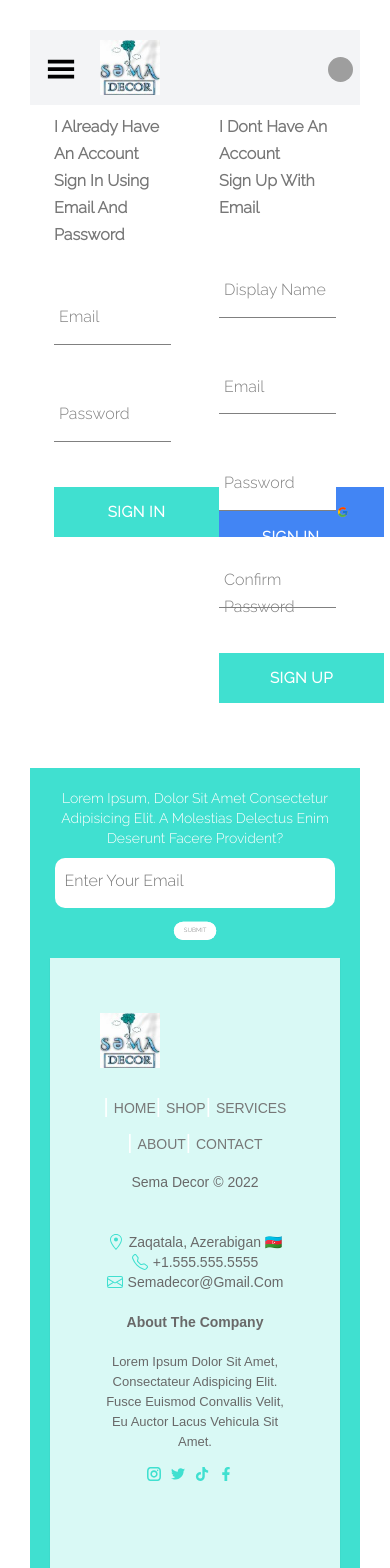
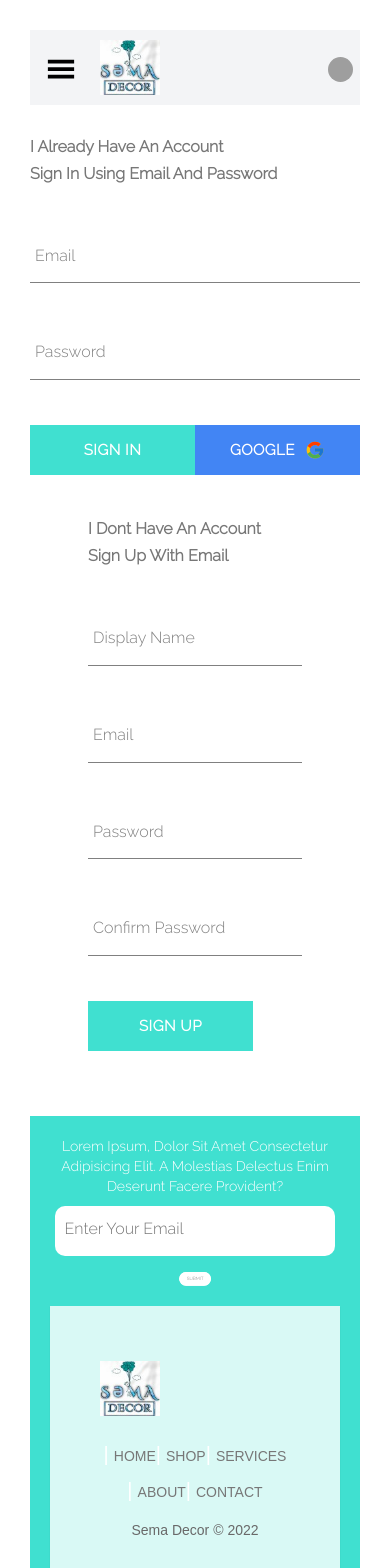
Before and after one commit to ahmedGad-dev/sema-decor-test-only, a React (Create React App) app: page /sign-in in a window 390 px wide. Shown: the top 1568 px of the page. Built offline with nearby package versions, Linux system fonts and the light colour scheme; no server answers; the database is empty; grey boxes are pictures that could not be loaded.

Commit message:
responive fixes

```diff
--- a/src/components/about/about.styles.scss
+++ b/src/components/about/about.styles.scss
@@ -8,6 +8,14 @@
     margin-top: 12rem;
     @include respond(tab-port) {
         padding: 10rem 0;
+    }
+
+    @media(max-width: 600px){
+        margin-top: 8rem;
+    }
+
+    @media(max-width: 400px){
+        margin-top: 2.5rem;
     }
 }
 
@@ -58,5 +66,5 @@
         @include respond(tab-port) {
             width: 100%;
         }
-    }
+      }
 }
--- a/src/components/card/card.styles.scss
+++ b/src/components/card/card.styles.scss
@@ -222,16 +222,16 @@
         margin-left: 0;
     }
 
-    @media(max-width: 600px){
-        transform: scale(85%);
-    }
 
     @media(max-width: 500px){
-        transform: scale(70%);
+        transform: scale(90%);
+        min-width: 300px;
+
     }
 
     @media(max-width: 400px){
-        transform: scale(40%);
+       // transform: scale(80%);
         margin-bottom: 0;
+        min-width: 270px;
     }
 }
--- a/src/components/custom-button/effect-button/effect-button.scss
+++ b/src/components/custom-button/effect-button/effect-button.scss
@@ -23,8 +23,8 @@
         &::after{
             transform: scaleX(1.4) scaleY(1.6);
             opacity: 0 ;
-          }
-    }
+         }
+      }
 
     &:active,
     &:focus{
@@ -46,7 +46,6 @@
         transition: all .4s;
     }
 
-
     &--white{
         background-color: $color-white;
         color: $color-grey-dark;
@@ -55,7 +54,6 @@
             background-color: $color-white;
         }
      }
-
 
     &--animated{
         animation-name: move-in-bottom .5s ease-out .75s;
@@ -90,7 +88,26 @@
     }
 
     @media(max-width: 400px){
-     transform: scale(40%) ;
+       transform: scale(30%);
+
+       &:hover{
+        box-shadow: 0 10px 20px rgba($color-black, .2);
+        transform: scale(40%);
+
+        &::after{
+            transform: scaleX(1.4) scaleY(1.6);
+            opacity: 0 ;
+         }
+      }
+
+        &:active,
+        &:focus{
+            outline: none;
+            transform: translateY(-1px);
+            box-shadow: 0 5px 10px rgba($color-black,.2);
+          }
+
+
     }
   }
 
--- a/src/components/product-card/product-card.styles.scss
+++ b/src/components/product-card/product-card.styles.scss
@@ -54,11 +54,14 @@
   }
 
 @media(max-width: 500px){
-  transform: scale(80%);
-  margin-bottom: 15px;
+ min-width: 300px;
 }
 
 @media(max-width: 400px){
-  transform: scale(50%);
+  min-width: 250px;
+  margin-bottom: 10px;
+  .custom-button {
+    right: 25.5px;
+   }
  }
 }
--- a/src/components/sign-up/sign-up.styles.scss
+++ b/src/components/sign-up/sign-up.styles.scss
@@ -5,4 +5,9 @@
     font-size: 1.6rem;
     text-transform: capitalize;
     font-weight: 600;
+
+    @media(max-width: 750px){
+      margin-top: 25px;
+      width: auto;
+   }
   }
--- a/src/components/signin/SignIn.js
+++ b/src/components/signin/SignIn.js
@@ -68,7 +68,7 @@ const SignIn = () => {
                <div className="btn-container">
                 <CustomButton type='submit'>Sign In</CustomButton>
                 <CustomButton type='button' onClick={signInWithGoogle} isGoogleSignin>
-                   Google Sign In <FcGoogle className='icon'/>
+                   Google <FcGoogle className='icon'/>
                 </CustomButton>
              </div>
            </form>
--- a/src/components/signin/signin.styles.scss
+++ b/src/components/signin/signin.styles.scss
@@ -16,4 +16,9 @@
             margin-left: 1rem;
         }
     }
+
+    @media(max-width: 750px){
+       width: auto;
+       margin-top: 20px;
+    }
 }
--- a/src/pages/category/Category.js
+++ b/src/pages/category/Category.js
@@ -20,7 +20,7 @@ const Category = () =>{
       <div className='category-container-1'>
        {products && products.map(product => (
         <ProductCart key={product.id} product={product}  />
-       ))}
+       )).reverse()}
       </div>
     </Fragment>
   )
--- a/src/pages/signIn-signUp/sign-in-up.styles.scss
+++ b/src/pages/signIn-signUp/sign-in-up.styles.scss
@@ -2,4 +2,9 @@
     display: flex;
     flex-direction: row;
     justify-content: space-around;
+
+    @media(max-width: 750px){
+        flex-direction: column;
+        align-items: center;
+    }
 }
--- a/src/sass/typography.scss
+++ b/src/sass/typography.scss
@@ -42,7 +42,7 @@ body{
         }
 
         @media(max-width:400px){
-            font-size: 32px;
+            font-size: 26px;
         }
      }
 
```
